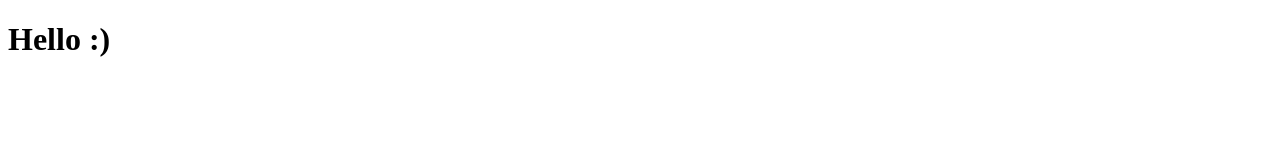
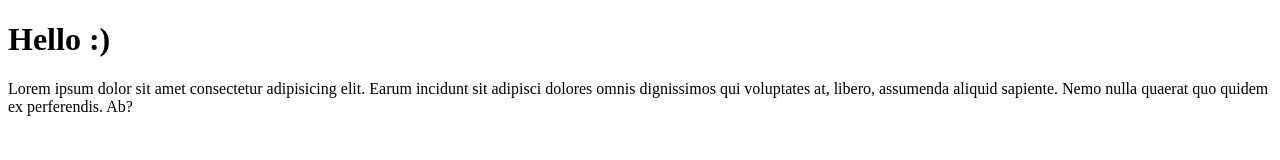
Before and after one commit to alex-fulop/Exam-Helper, a website: page index.html in a window 1280 px wide. Drawn offline with Linux system fonts and the light colour scheme.

Commit message:
Adding a Paragraph

```diff
--- a/index.html
+++ b/index.html
@@ -8,5 +8,6 @@
 </head>
 <body>
     <h1>Hello :)</h1>
+    <p>Lorem ipsum dolor sit amet consectetur adipisicing elit. Earum incidunt sit adipisci dolores omnis dignissimos qui voluptates at, libero, assumenda aliquid sapiente. Nemo nulla quaerat quo quidem ex perferendis. Ab?</p>
 </body>
 </html>
```
